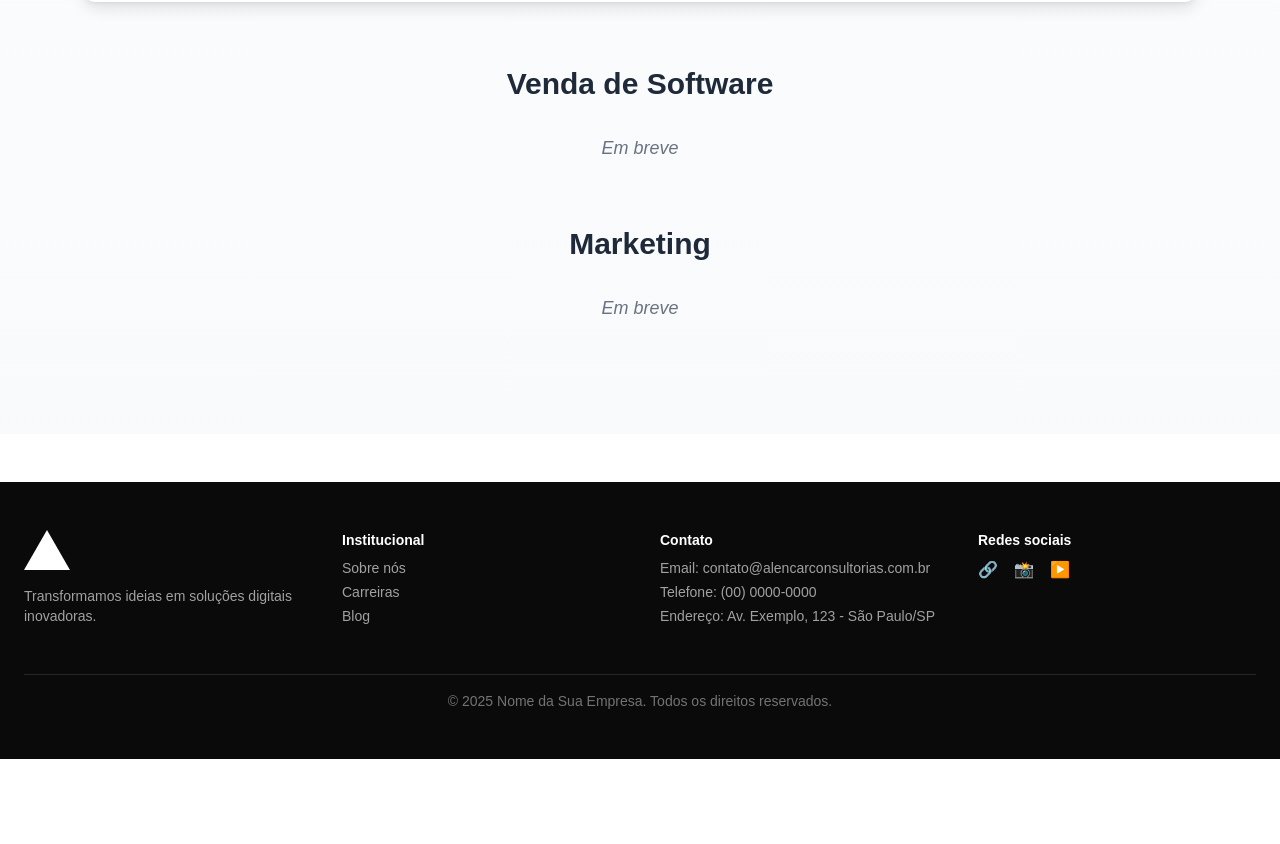
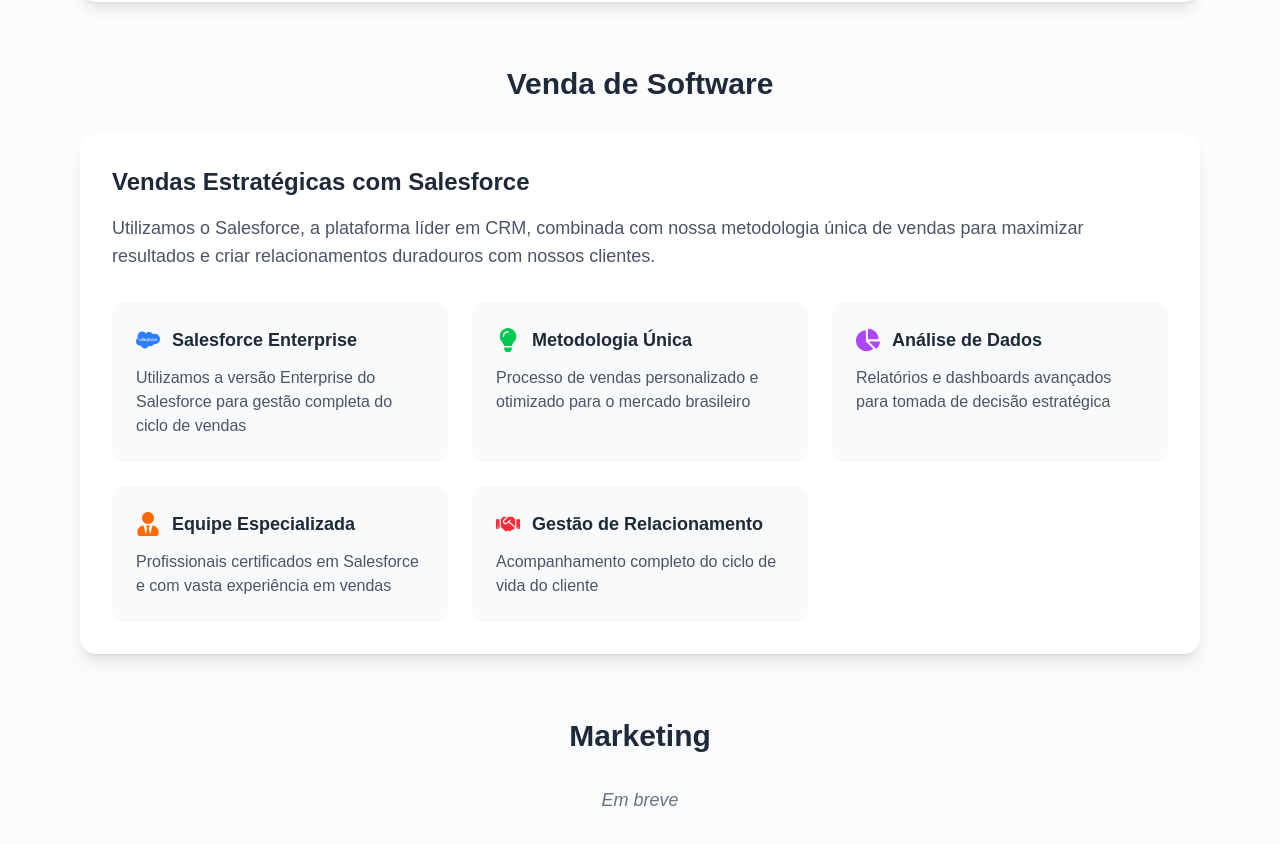
Before and after one commit to alencarconsultorias/website-alencar, a Next.js app in the folder next-website-alencar/: page /servicos in a window 1280 px wide. Shown: the part 1422-2266 px from the top of the page. Before the commit the page ends 2181 px from the top, so only its background shows below. Built offline with nearby package versions, Linux system fonts and the light colour scheme.

Commit message:
feat(WA-36): software sales  block

```diff
--- a/next-website-alencar/src/app/servicos/page.tsx
+++ b/next-website-alencar/src/app/servicos/page.tsx
@@ -1,4 +1,9 @@
-import { FaHeadset, FaTools, FaChartLine, FaUsers, FaClock, FaFileAlt, FaProjectDiagram, FaCheckCircle, FaChartBar, FaClipboardCheck } from 'react-icons/fa';
+import {
+  FaHeadset, FaTools, FaChartLine, FaUsers, FaClock,
+  FaFileAlt, FaProjectDiagram, FaCheckCircle, FaChartBar,
+  FaClipboardCheck, FaSalesforce, FaHandshake, FaChartPie,
+  FaUserTie, FaLightbulb
+} from 'react-icons/fa';
 
 export default function Servicos() {
   const categoriasServicos = [
@@ -76,7 +81,39 @@
     },
     {
       titulo: "Venda de Software",
-      servicos: []
+      servicos: [
+        {
+          titulo: "Vendas Estratégicas com Salesforce",
+          descricao: "Utilizamos o Salesforce, a plataforma líder em CRM, combinada com nossa metodologia única de vendas para maximizar resultados e criar relacionamentos duradouros com nossos clientes.",
+          caracteristicas: [
+            {
+              titulo: "Salesforce Enterprise",
+              icone: <FaSalesforce className="w-6 h-6 text-blue-500" />,
+              descricao: "Utilizamos a versão Enterprise do Salesforce para gestão completa do ciclo de vendas"
+            },
+            {
+              titulo: "Metodologia Única",
+              icone: <FaLightbulb className="w-6 h-6 text-green-500" />,
+              descricao: "Processo de vendas personalizado e otimizado para o mercado brasileiro"
+            },
+            {
+              titulo: "Análise de Dados",
+              icone: <FaChartPie className="w-6 h-6 text-purple-500" />,
+              descricao: "Relatórios e dashboards avançados para tomada de decisão estratégica"
+            },
+            {
+              titulo: "Equipe Especializada",
+              icone: <FaUserTie className="w-6 h-6 text-orange-500" />,
+              descricao: "Profissionais certificados em Salesforce e com vasta experiência em vendas"
+            },
+            {
+              titulo: "Gestão de Relacionamento",
+              icone: <FaHandshake className="w-6 h-6 text-red-500" />,
+              descricao: "Acompanhamento completo do ciclo de vida do cliente"
+            }
+          ]
+        }
+      ]
     },
     {
       titulo: "Marketing",
```
